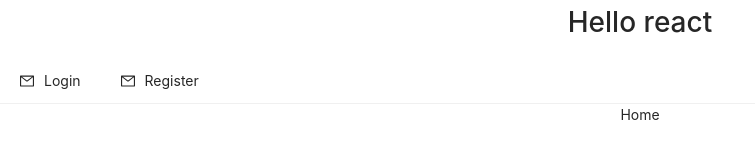
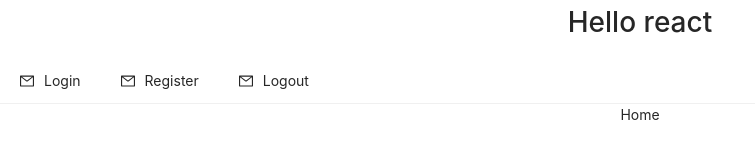
Before and after one commit to DevArtifacTs/mern-user-system-jwt-server, a React (Create React App) app: page / in a window 1280 px wide. Shown: the top 160 px of the page, without its empty margins (0-755 px from the left). Built offline with nearby package versions, Linux system fonts and the light colour scheme.

Commit message:
feats : implement logout and navigate to '/' in Navbar.jsx

```diff
--- a/src/components/layouts/Navbar.jsx
+++ b/src/components/layouts/Navbar.jsx
@@ -5,9 +5,29 @@ import { AppstoreOutlined, MailOutlined, SettingOutlined } from '@ant-design/ico
 import { Menu } from 'antd';
 
 //React Router
-import { Link } from 'react-router-dom';
+import { Link, useNavigate } from 'react-router-dom';
+
+//redux
+import {useDispatch} from 'react-redux';
+
+//reducer
+import { signOut } from '../../store/slices/authSlice';
 
 function Navbar() {
+
+  const navigate = useNavigate();
+
+  const dispatch = useDispatch();
+
+  const redirectToSignIn = () => {
+    navigate('/');
+  }
+
+  const logOut = () => {
+    dispatch(signOut());
+    redirectToSignIn();
+  }
+
   return (
     <Menu mode="horizontal" defaultSelectedKeys={['mail']}>
 
@@ -18,6 +38,10 @@ function Navbar() {
         <Menu.Item key="register" icon={<MailOutlined />}>
             <Link to='/register' >Register</Link>
         </Menu.Item>
+
+        <Menu.Item onClick={logOut} key="logout" icon={<MailOutlined />}>
+            Logout
+        </Menu.Item>
     </Menu>
   )
 }
```
